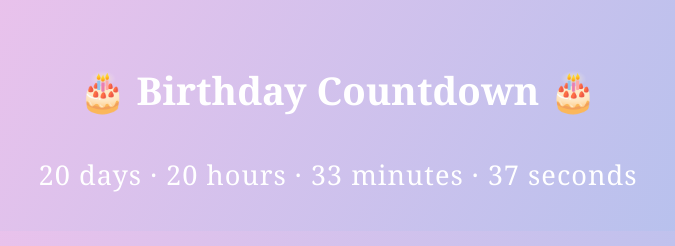
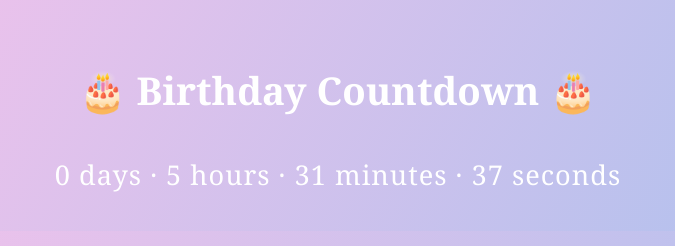
Before and after one commit to ruchh15/birthday-countdown-, a plain HTML site: page index.html in a window 1280 px wide. Shown: the top 246 px of the page, 302-977 px from the left. Drawn offline with Linux system fonts and the light colour scheme.

Commit message:
Update index.html

```diff
--- a/index.html
+++ b/index.html
@@ -91,7 +91,7 @@ Wishing you the very best, always.
 
 <script>
 // 🔴 CHANGE BIRTHDAY DATE HERE
-const birthday = new Date("January 17, 2026 00:00:00").getTime();
+const birthday = new Date("December 27, 2025 08:58:00").getTime();
 
 const countdownEl = document.getElementById("countdown");
 const messageEl = document.getElementById("message");
```
